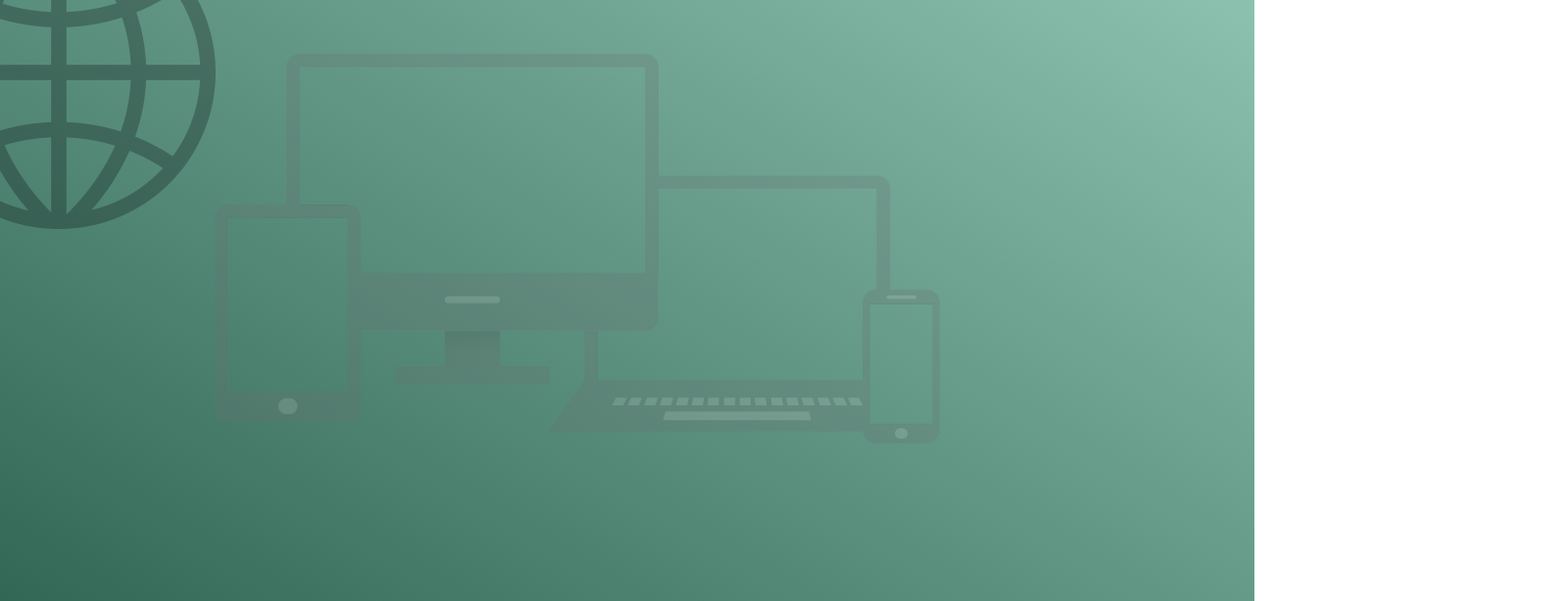
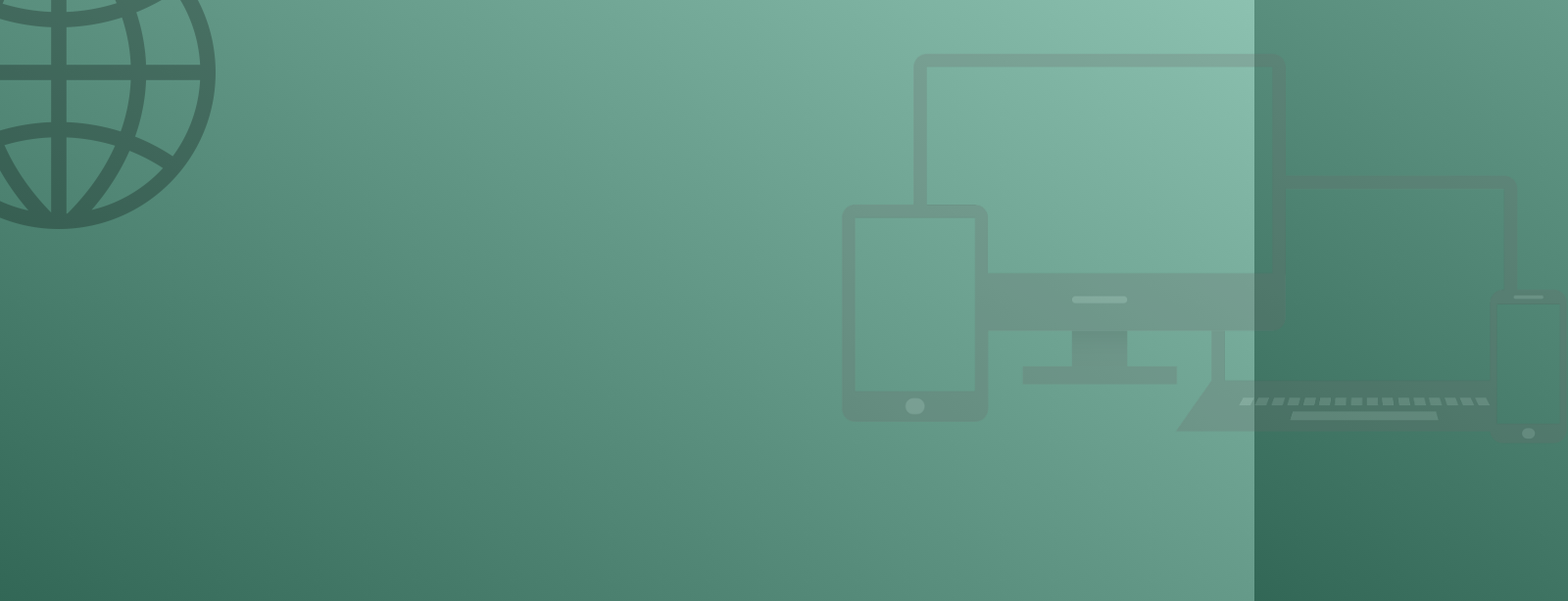
Before and after one commit to SpeedSTS/My_website, a plain HTML site: page index.html in a window 1280 px wide. Shown: the part 186-800 px from the top of the page at 98% size, 1600 px wide, since content can reach past the window. Drawn offline with Linux system fonts and the light colour scheme.

Commit message:
Update styles.css

```diff
--- a/styles.css
+++ b/styles.css
@@ -28,7 +28,7 @@ body {
 .bg__image--bgtwo {
     height: 50vh;
     top: 30%;
-    right: 25%;
+    right: -25%;
     opacity: 0.25;
 }
 .logo__img {
```
